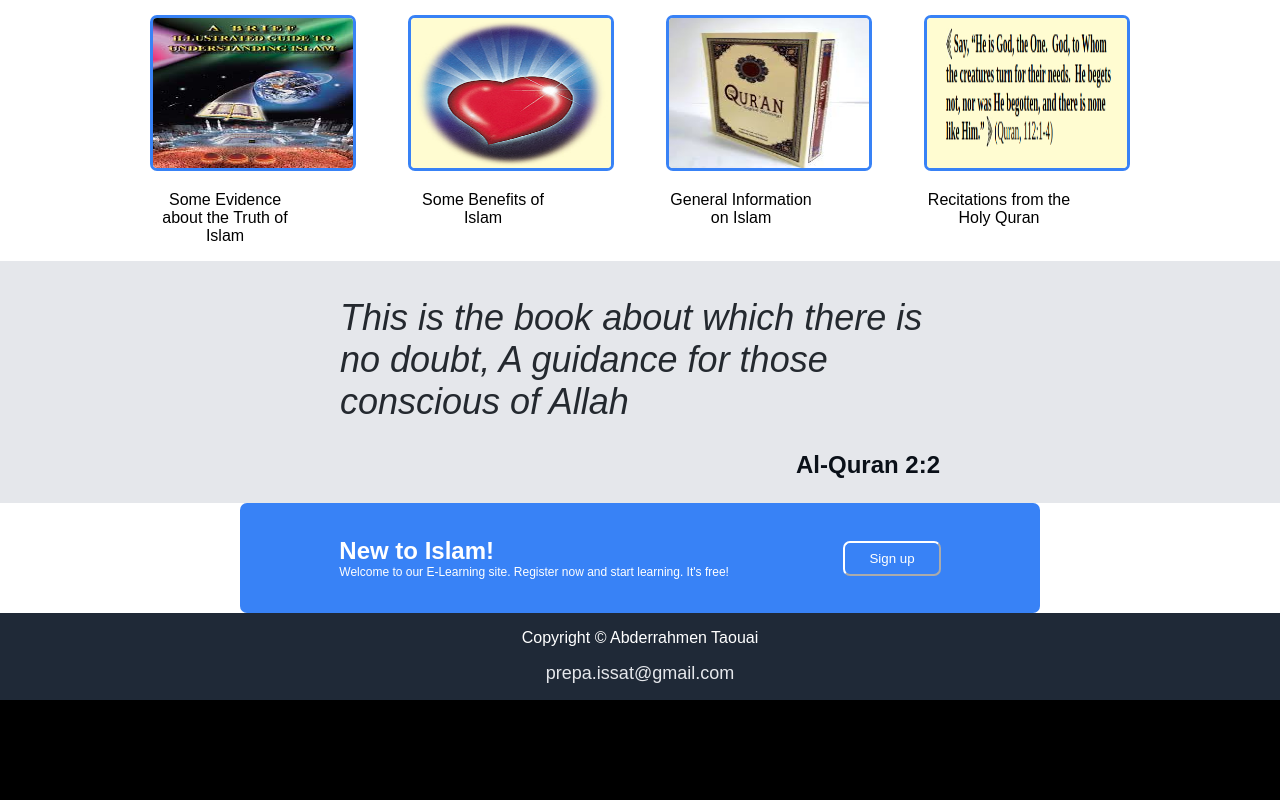
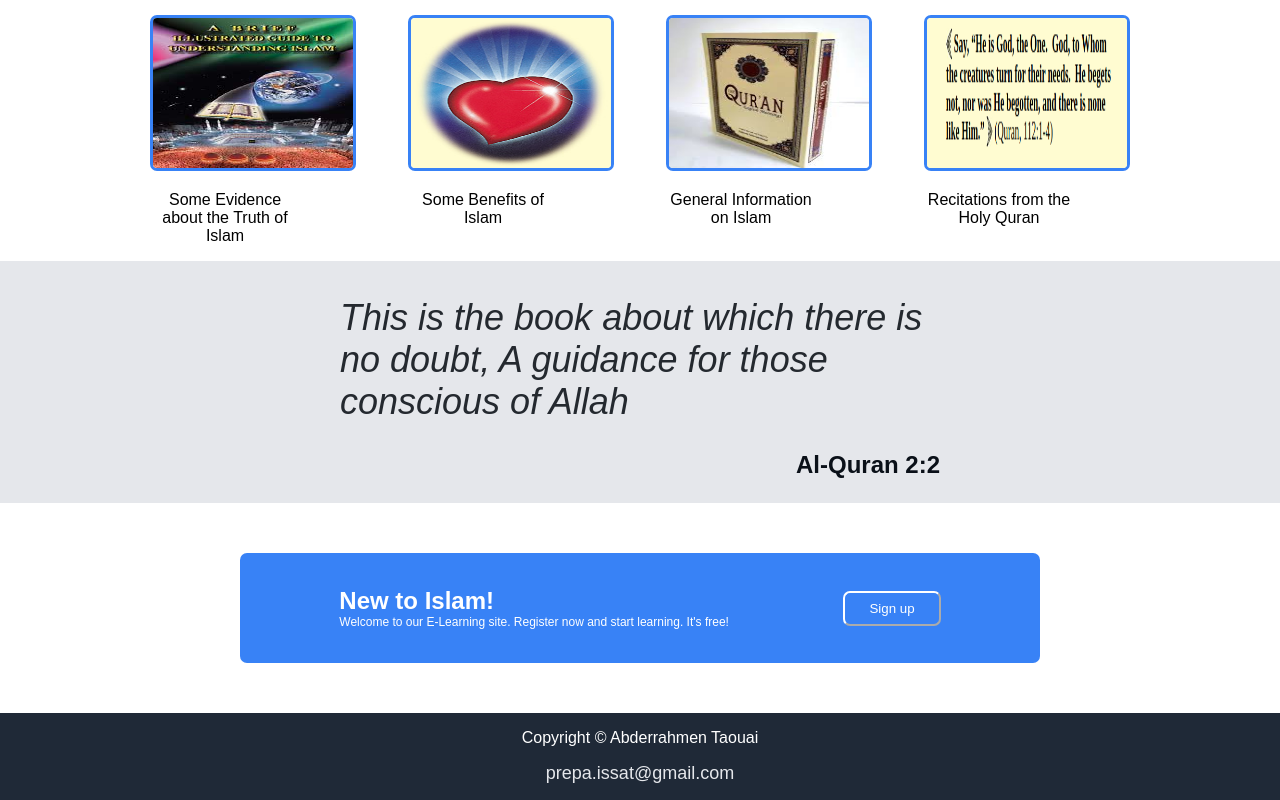
Before and after one commit to Abderrahmen-taouai/Project-Landing-Page, a plain HTML site: page index.html in a window 1280 px wide. Shown: the part 639-1439 px from the top of the page. Before the commit the page ends 1339 px from the top, so only its background shows below. Drawn offline with Linux system fonts and the light colour scheme.

Commit message:
formated-css

```diff
--- a/style.css
+++ b/style.css
@@ -169,6 +169,8 @@ a {
   border-radius: 7px;
   width: 700px;
   gap: 16px;
+  margin: 50px 200px;
+
 }
 
 .txtmain3 {
```
